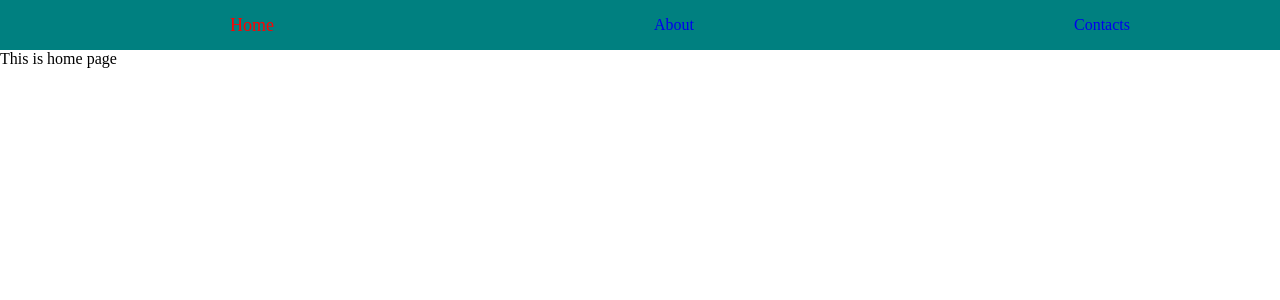
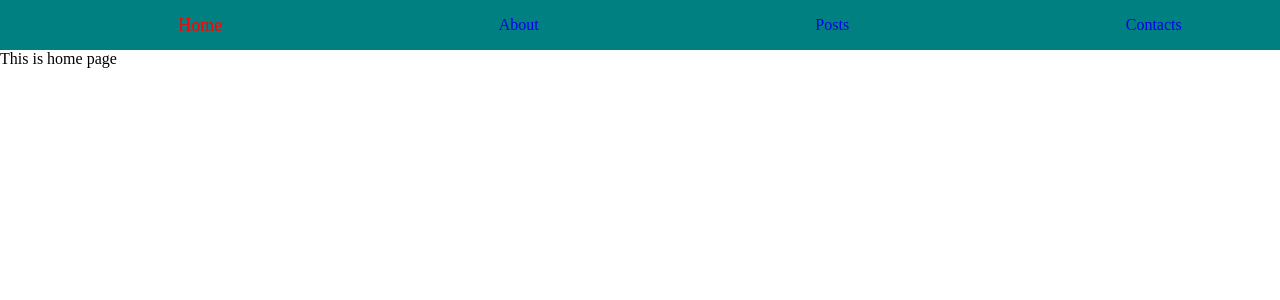
Before and after one commit to Erjankydyrov/router-example, a React (Create React App) app: page / in a window 1280 px wide. Shown: the top 300 px of the page. Built offline with nearby package versions, Linux system fonts and the light colour scheme.

Commit message:
added Posts

```diff
--- a/src/App.js
+++ b/src/App.js
@@ -5,6 +5,7 @@ import About from './components/About/About';
 import Contacts from './components/Contacts/Contacts';
 import Home from './components/Home/Home';
 import NotFound from './components/NotFound/NotFound';
+import Posts from './components/Posts/Posts';
 
 function App() {
 
@@ -17,10 +18,12 @@ function App() {
       <ul>
         <li><NavLink exact activeClassName="activeLink" activeStyle = {activeLinkStyle} to="/">Home</NavLink></li>
         <li><NavLink activeClassName="activeLink" activeStyle = {activeLinkStyle} to="/About">About</NavLink></li>
+        <li><NavLink activeClassName="activeLink" activeStyle = {activeLinkStyle} to="/posts">Posts</NavLink></li>
         <li><NavLink activeClassName="activeLink" activeStyle = {activeLinkStyle} to="/contacts">Contacts</NavLink></li>
       </ul>
       <Switch>
         <Route path="/about" component={About} />
+        <Route path="/posts" component={Posts} />
         <Route path="/contacts" component={Contacts} />
         <Route exact path="/" component={Home} />
         <Route path="/" component={NotFound} />
```
